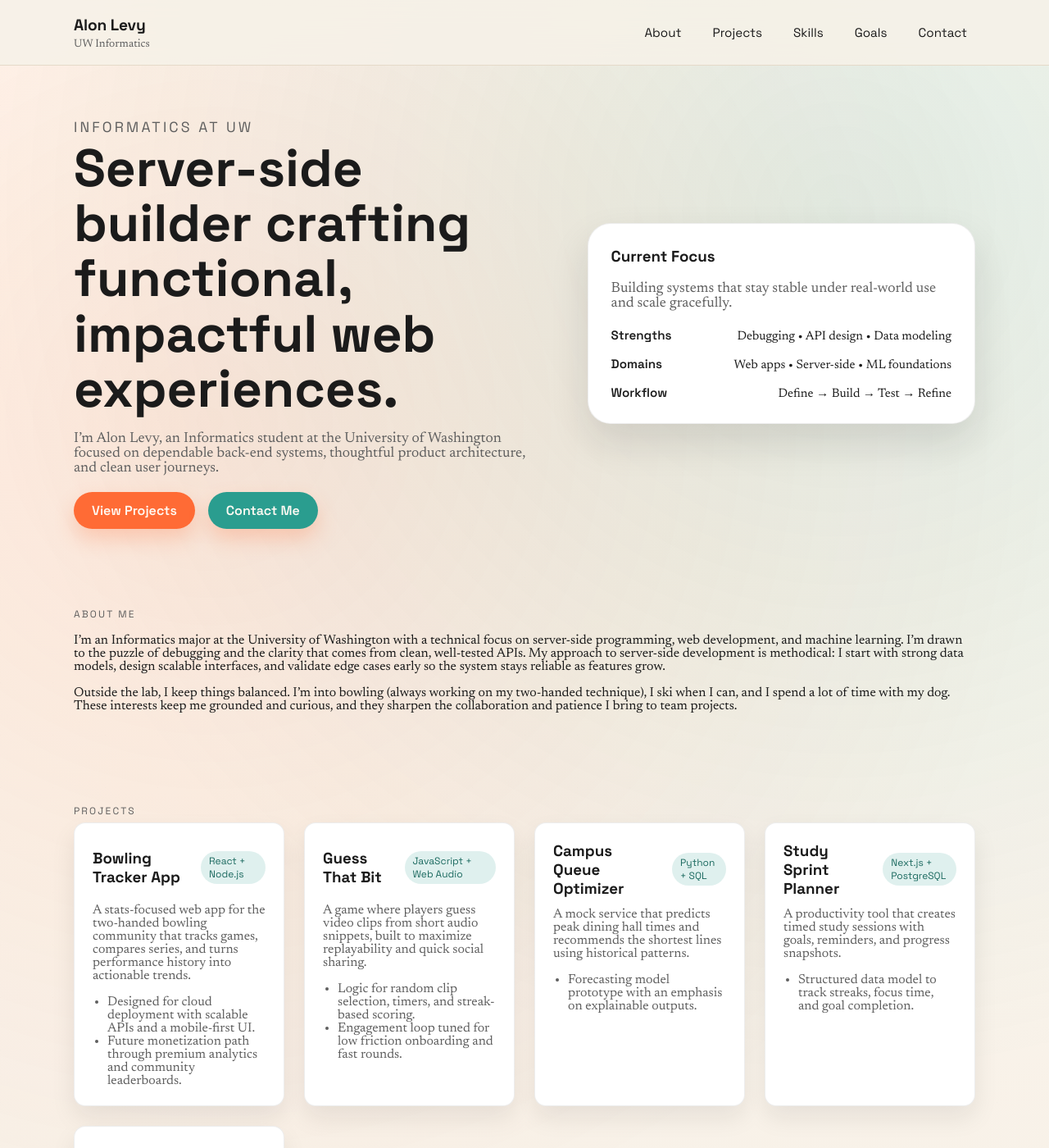
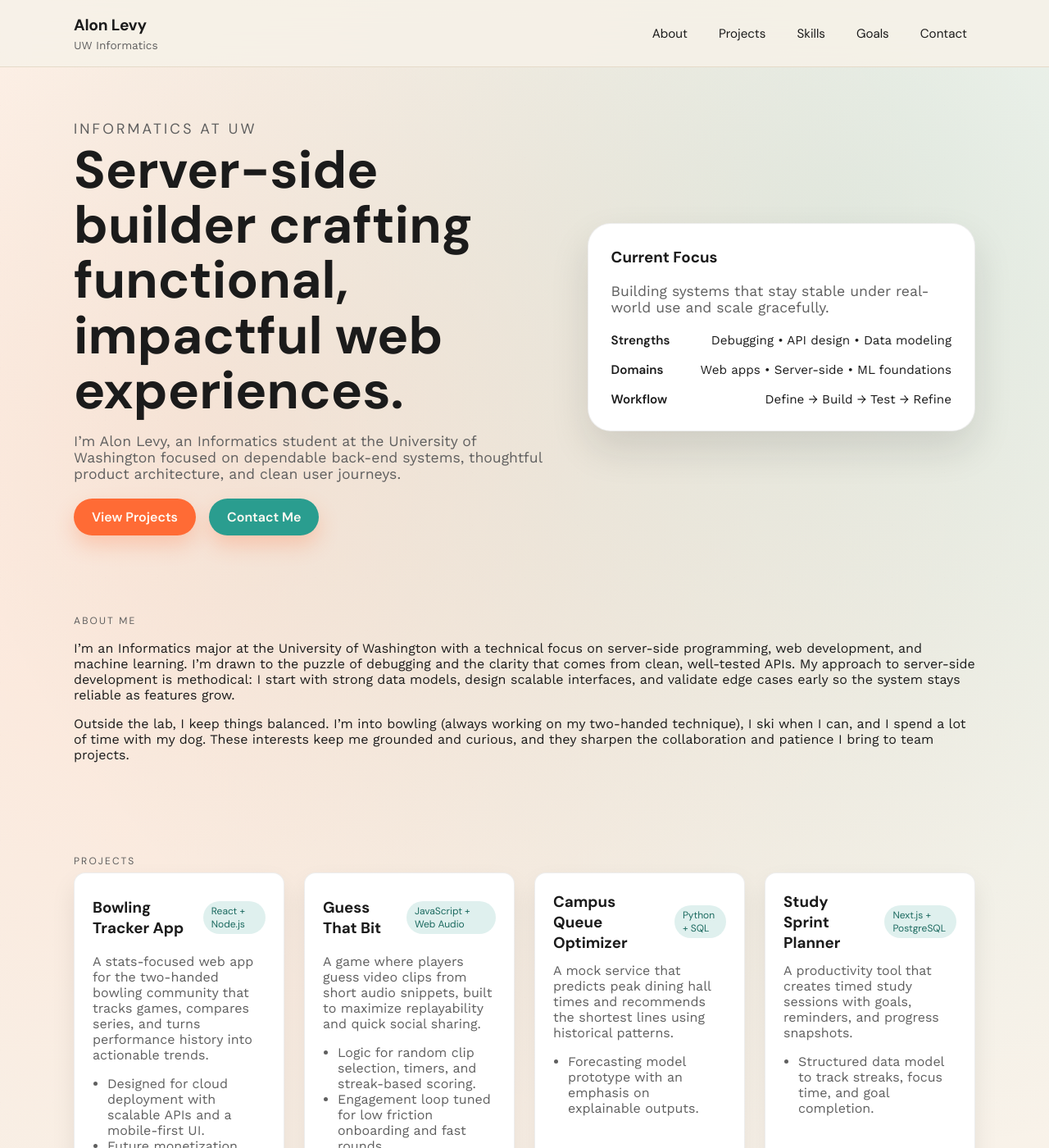
Before and after one commit to alonL1/alonL1.github.io, a Jekyll site: the page built from index.md, in a window 1280 px wide and 1400 px high. Shown: the whole window at 82% size. Built offline with Jekyll 4.4.1, drawn with Linux system fonts in a browser that asks for light colours.

Commit message:
font changes

```diff
--- a/_layouts/default.html
+++ b/_layouts/default.html
@@ -7,7 +7,7 @@
     <meta name="description" content="{{ site.description }}">
     <link rel="preconnect" href="https://fonts.googleapis.com">
     <link rel="preconnect" href="https://fonts.gstatic.com" crossorigin>
-    <link href="https://fonts.googleapis.com/css2?family=Newsreader:opsz,wght@6..72,300;6..72,400;6..72,600&family=Space+Grotesk:wght@400;500;600;700&display=swap" rel="stylesheet">
+    <link href="https://fonts.googleapis.com/css2?family=DM+Sans:wght@400;500;600;700&family=Work+Sans:wght@400;500;600&display=swap" rel="stylesheet">
     <link rel="stylesheet" href="{{ "/assets/css/main.css" | relative_url }}">
   </head>
   <body>
--- a/assets/css/main.scss
+++ b/assets/css/main.scss
@@ -21,7 +21,7 @@
 
 body {
   margin: 0;
-  font-family: "Newsreader", "Times New Roman", serif;
+  font-family: "Work Sans", "Segoe UI", sans-serif;
   color: var(--ink);
   background: radial-gradient(circle at 20% 20%, rgba(255, 107, 53, 0.12), transparent 45%),
     radial-gradient(circle at 80% 10%, rgba(42, 157, 143, 0.14), transparent 42%),
@@ -79,7 +79,7 @@
 }
 
 .brand-link {
-  font-family: "Space Grotesk", "Segoe UI", sans-serif;
+  font-family: "DM Sans", "Segoe UI", sans-serif;
   font-size: 1.2rem;
   font-weight: 700;
   letter-spacing: -0.01em;
@@ -93,7 +93,7 @@
 .site-nav {
   display: flex;
   gap: 18px;
-  font-family: "Space Grotesk", "Segoe UI", sans-serif;
+  font-family: "DM Sans", "Segoe UI", sans-serif;
   font-size: 0.95rem;
 }
 
@@ -121,7 +121,7 @@
 }
 
 .section-title {
-  font-family: "Space Grotesk", "Segoe UI", sans-serif;
+  font-family: "DM Sans", "Segoe UI", sans-serif;
   text-transform: uppercase;
   letter-spacing: 0.18em;
   font-size: 0.75rem;
@@ -137,7 +137,7 @@
 }
 
 .hero h1 {
-  font-family: "Space Grotesk", "Segoe UI", sans-serif;
+  font-family: "DM Sans", "Segoe UI", sans-serif;
   font-size: clamp(2.6rem, calc(3vw + 2rem), 4rem);
   line-height: 1.05;
   margin: 0 0 12px;
@@ -158,7 +158,7 @@
 
 .hero-card h3 {
   margin-top: 0;
-  font-family: "Space Grotesk", "Segoe UI", sans-serif;
+  font-family: "DM Sans", "Segoe UI", sans-serif;
 }
 
 .hero-metrics {
@@ -175,7 +175,7 @@
 }
 
 .hero-metrics span {
-  font-family: "Space Grotesk", "Segoe UI", sans-serif;
+  font-family: "DM Sans", "Segoe UI", sans-serif;
   font-weight: 600;
 }
 
@@ -187,7 +187,7 @@
   border-radius: 999px;
   background: var(--accent);
   color: #fffaf3;
-  font-family: "Space Grotesk", "Segoe UI", sans-serif;
+  font-family: "DM Sans", "Segoe UI", sans-serif;
   font-weight: 600;
   box-shadow: 0 12px 24px rgba(255, 107, 53, 0.25);
   transition: transform 0.2s ease, box-shadow 0.2s ease;
@@ -226,7 +226,7 @@
 }
 
 .card-header h3 {
-  font-family: "Space Grotesk", "Segoe UI", sans-serif;
+  font-family: "DM Sans", "Segoe UI", sans-serif;
   margin: 0;
 }
 
@@ -236,7 +236,7 @@
   padding: 4px 10px;
   border-radius: 999px;
   font-size: 0.75rem;
-  font-family: "Space Grotesk", "Segoe UI", sans-serif;
+  font-family: "DM Sans", "Segoe UI", sans-serif;
 }
 
 .card-summary {
@@ -268,7 +268,7 @@
   border: 1px solid rgba(27, 27, 27, 0.1);
   background: rgba(255, 255, 255, 0.7);
   font-size: 0.85rem;
-  font-family: "Space Grotesk", "Segoe UI", sans-serif;
+  font-family: "DM Sans", "Segoe UI", sans-serif;
 }
 
 .contact-grid {
```
